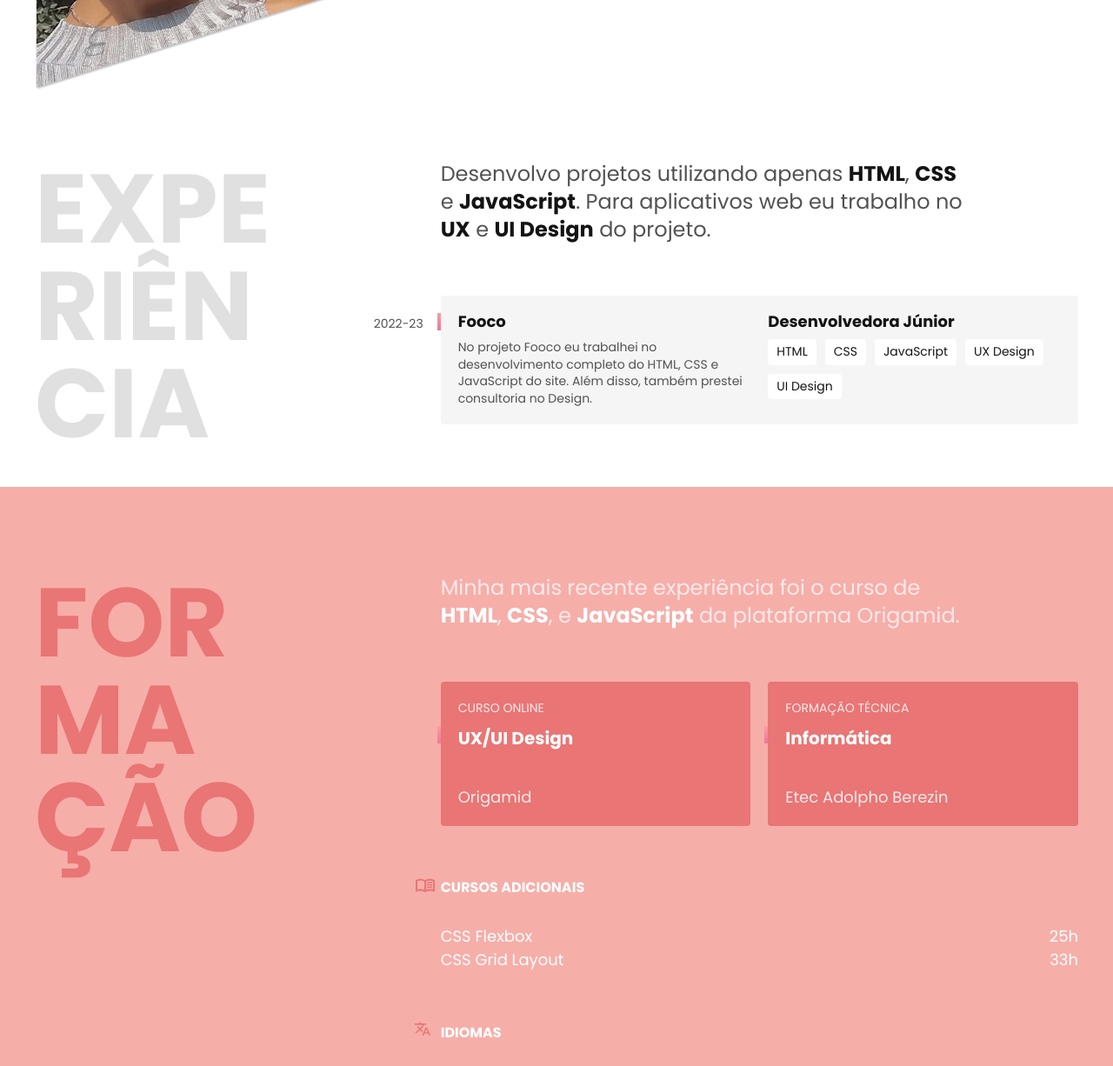
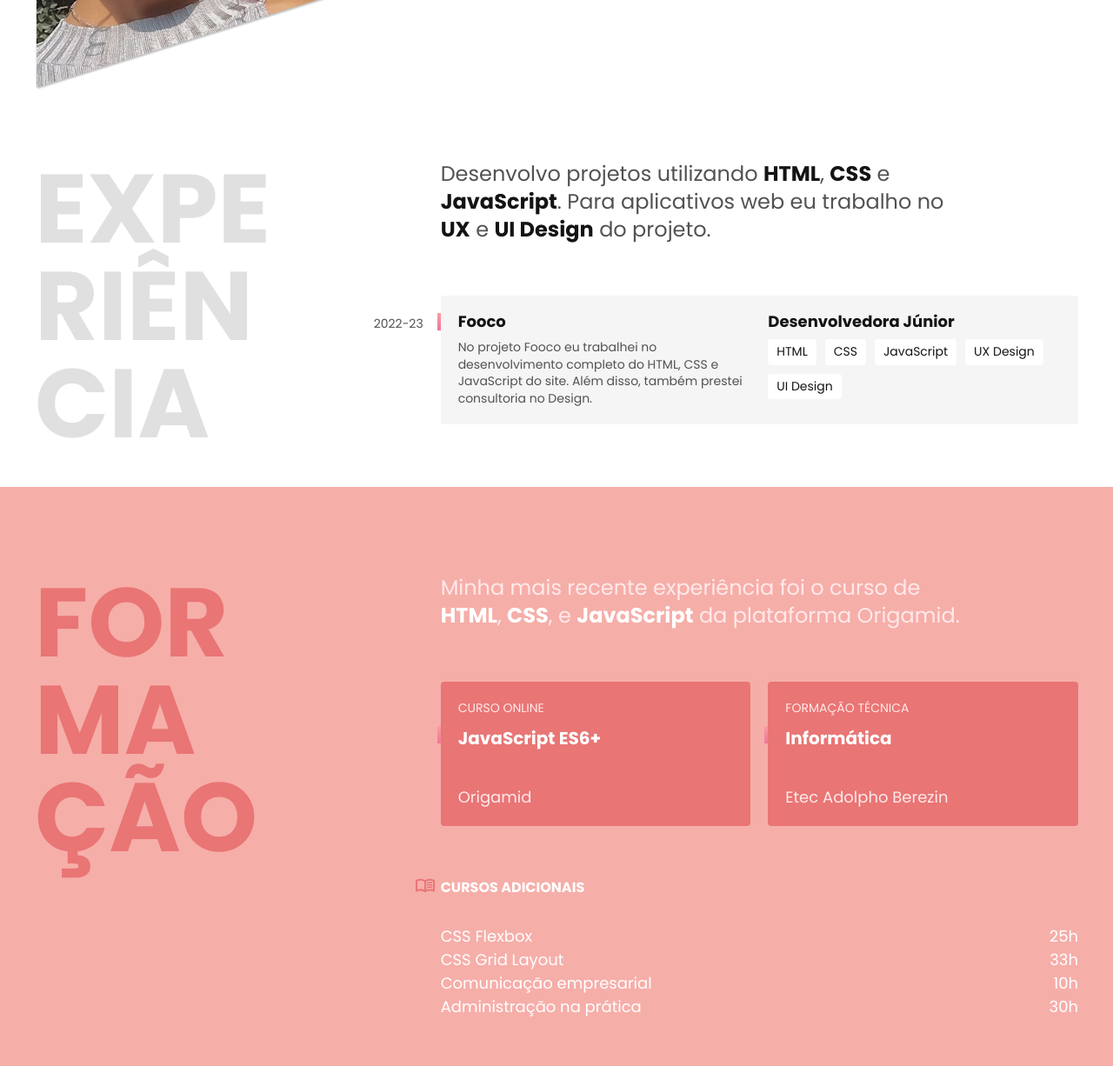
Before and after one commit to amorimlt/amorimlt-CV, a plain HTML site: page index.html in a window 1280 px wide. Shown: the part 582-1808 px from the top of the page at 87% size. Drawn offline with Linux system fonts and the light colour scheme.

Commit message:
✨ uptade CV

```diff
--- a/index.html
+++ b/index.html
@@ -27,7 +27,7 @@
   <main class="introducao">
     <img src="./img/fotoperfil.jpg" alt="Foto Juliane Amorim" width="366" height="523">
     <div>
-      <h1>Desenvolvedora<br>Front End &<br>UX/UI Designer</h1>
+      <h1>Desenvolvedora<br>Web</h1>
       <p>Caiçara, santista e mãe de pet 😸</p>
     </div>
   </main>
@@ -35,8 +35,7 @@
   <section class="experiencia" id="experiencia" aria-label="Experiência">
     <h2 class="subtitulo">Experiência</h2>
     <div>
-      <p class="experiencia-texto">Desenvolvo projetos utilizando apenas <strong>HTML</strong>, <strong>CSS</strong> e
-        <strong>JavaScript</strong>. Para aplicativos web eu trabalho no <strong>UX</strong> e <strong>UI
+      <p class="experiencia-texto">Desenvolvo projetos utilizando <strong>HTML</strong>, <strong>CSS</strong> e <strong>JavaScript</strong>. Para aplicativos web eu trabalho no <strong>UX</strong> e <strong>UI
           Design</strong> do projeto.
       </p>
 
@@ -68,7 +67,7 @@
         <ul class="faculdade-lista">
           <li class="faculdade">
             <span class="faculdade-tipo">Curso Online</span>
-            <h3 class="faculdade-curso">UX/UI Design</h3>
+            <h3 class="faculdade-curso">JavaScript ES6+</h3>
             <span class="faculdade-instituicao">Origamid</span>
           </li>
           <li class="faculdade">
@@ -84,6 +83,8 @@
             <ul>
               <li>CSS Flexbox <span>25h</span></li>
               <li>CSS Grid Layout <span>33h</span></li>
+              <li>Comunicação empresarial <span>10h</span></li>
+              <li>Administração na prática <span>30h</span></li>
             </ul>
           </div>
 
```
